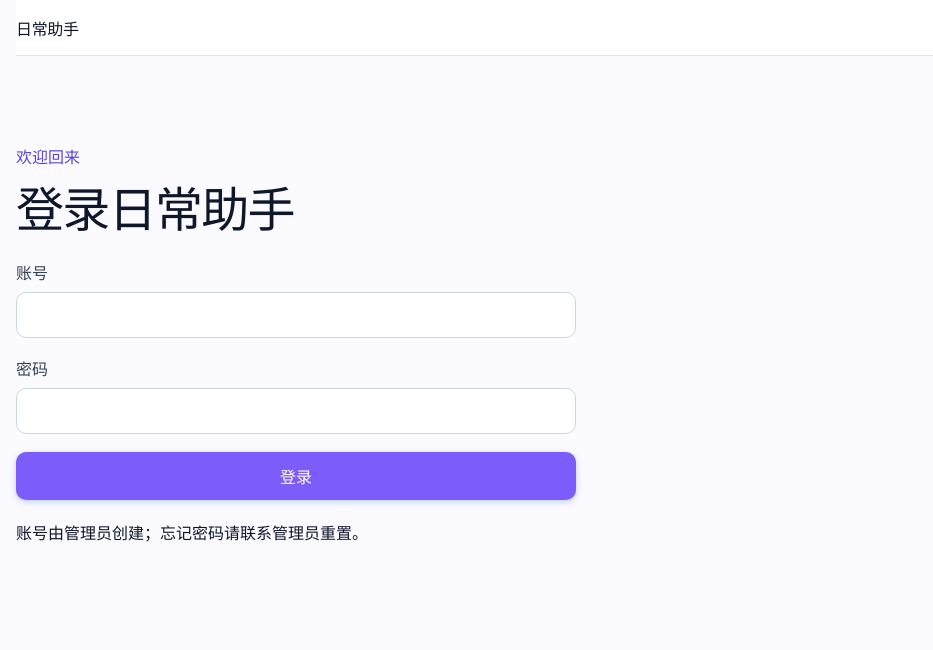
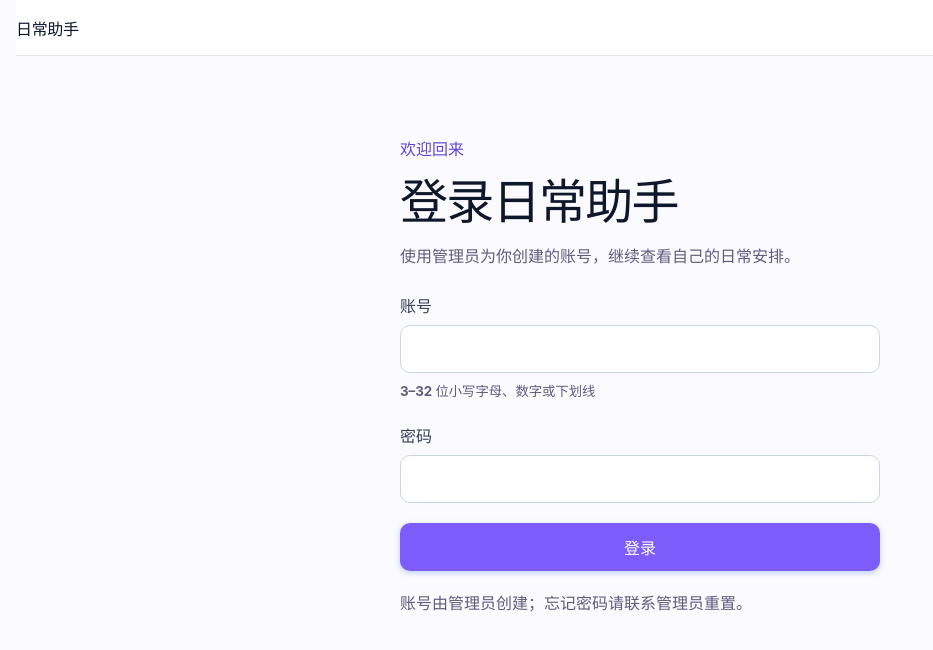
Before and after one commit to Dada-sys101/richangzhushou, a Vue app in the folder apps/web/: page /login in a window 1280 px wide. Shown: the top 650 px of the page, without its empty margins (0-933 px from the left). Built offline with nearby package versions, Linux system fonts and the light colour scheme.

Commit message:
feat(web): refine login page

```diff
--- a/apps/web/src/views/LoginView.vue
+++ b/apps/web/src/views/LoginView.vue
@@ -14,6 +14,7 @@ const errorMessage = ref("");
 const submitting = ref(false);
 
 async function submit() {
+  if (submitting.value) return;
   errorMessage.value = "";
   submitting.value = true;
   try {
@@ -35,38 +36,67 @@ async function submit() {
 </script>
 
 <template>
-  <section class="auth-card" aria-labelledby="login-title">
+  <section class="auth-card login-card" aria-labelledby="login-title">
     <p class="eyebrow">欢迎回来</p>
     <h1 id="login-title">登录日常助手</h1>
-    <form class="auth-form" @submit.prevent="submit">
-      <label>
-        账号
+    <p class="login-intro">
+      使用管理员为你创建的账号，继续查看自己的日常安排。
+    </p>
+    <form
+      class="auth-form login-form"
+      :aria-busy="submitting"
+      @submit.prevent="submit"
+    >
+      <label for="login-username">
+        <span>账号</span>
         <input
+          id="login-username"
           v-model.trim="username"
           autocomplete="username"
+          autocapitalize="none"
           minlength="3"
           pattern="[a-z0-9_]{3,32}"
           required
+          :disabled="submitting"
+          :aria-describedby="
+            errorMessage
+              ? 'login-username-help login-error'
+              : 'login-username-help'
+          "
+          spellcheck="false"
           type="text"
         />
+        <small id="login-username-help">3–32 位小写字母、数字或下划线</small>
       </label>
-      <label>
-        密码
+      <label for="login-password">
+        <span>密码</span>
         <input
+          id="login-password"
           v-model="password"
           autocomplete="current-password"
           minlength="12"
           required
+          :disabled="submitting"
+          :aria-describedby="errorMessage ? 'login-error' : undefined"
           type="password"
         />
       </label>
-      <p v-if="errorMessage" class="form-error" role="alert">
+      <p v-if="errorMessage" id="login-error" class="form-error" role="alert">
         {{ errorMessage }}
       </p>
-      <button class="primary-button" :disabled="submitting" type="submit">
+      <p v-if="submitting" class="login-progress" role="status">
+        正在登录，请稍候…
+      </p>
+      <button
+        class="primary-button login-submit"
+        :disabled="submitting"
+        type="submit"
+      >
         {{ submitting ? "登录中…" : "登录" }}
       </button>
     </form>
-    <p class="auth-links">账号由管理员创建；忘记密码请联系管理员重置。</p>
+    <p class="auth-links login-help">
+      账号由管理员创建；忘记密码请联系管理员重置。
+    </p>
   </section>
 </template>
```
Also changed, not shown: apps/web/src/styles.css, 3 other files (tests, documents, lock files or other folders).
